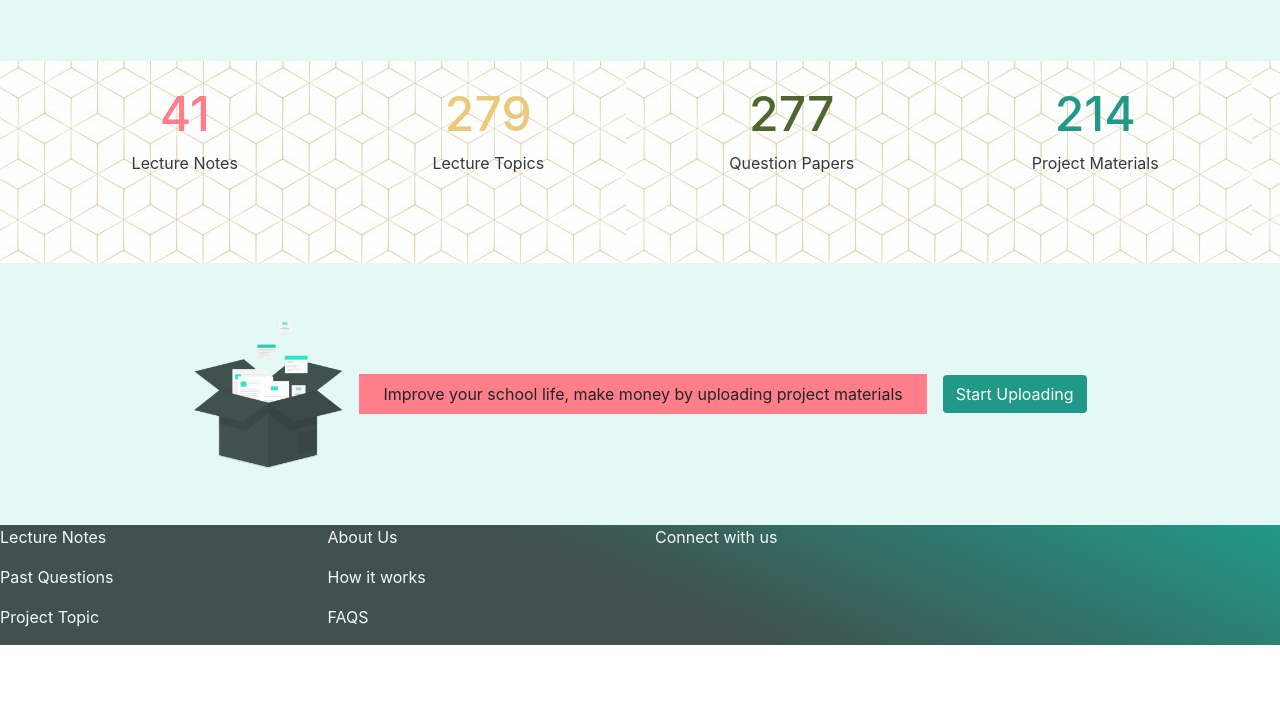
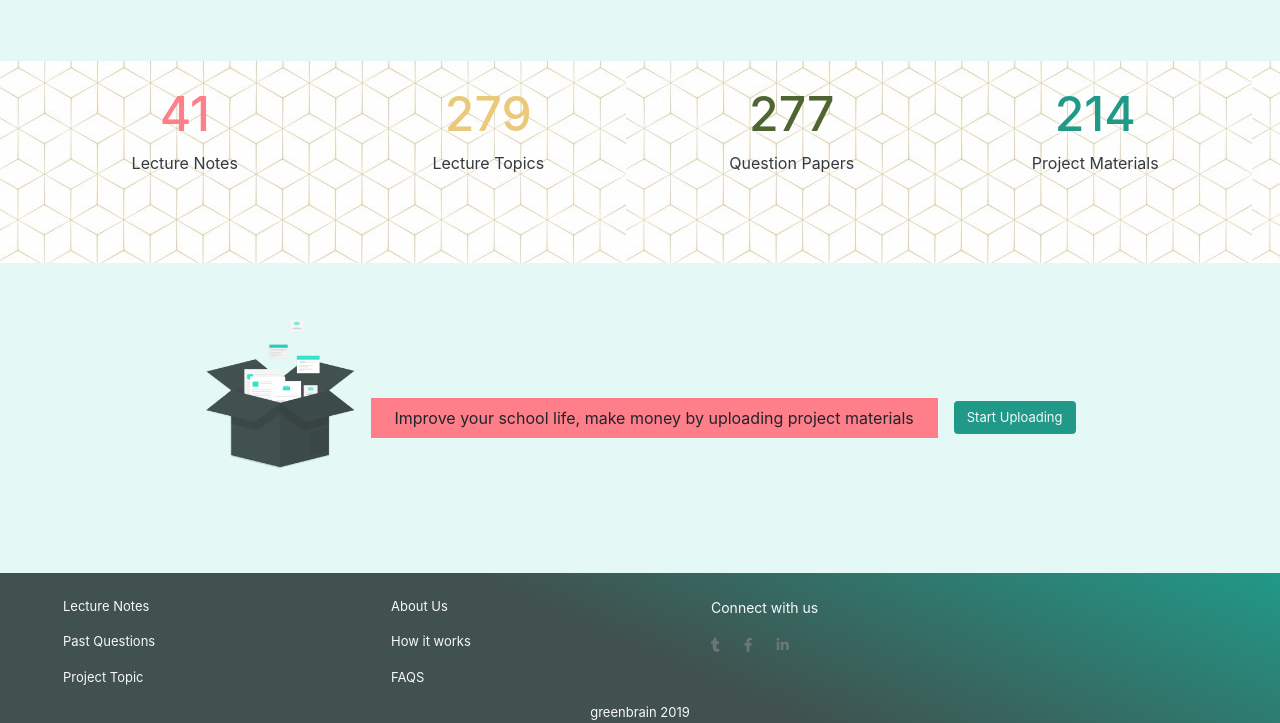
Before and after one commit to AnthoniaOkafor/greenbrain-clone, a plain HTML site: page index.html in a window 1280 px wide. Shown: the part 1149-1872 px from the top of the page. Before the commit the page ends 1794 px from the top, so only its background shows below. Drawn offline with nearby package versions, Linux system fonts and the light colour scheme.

Commit message:
completed index page

```diff
--- a/css/styles.css
+++ b/css/styles.css
@@ -54,7 +54,8 @@
 }
 
 .btn-green {
-    background-color: #219988
+    background-color: #219988;
+    font-size: 13px;
 }
 
 .text-div {
@@ -64,11 +65,16 @@
 
 .footer {
 background: linear-gradient(24deg,#40514e,#40514e 50%,#219988);
+/*padding: 40px 10px 10px 85px;*/
+font-size: 13px;
 }
 
-/*
-@media (min-width: 740px) {
-    .text-div {
-        width: 30 !important   }
+.bigger {
+    font-size: 14px;
 }
-*/
+
+
+@media (max-width: 740px) {
+    .small-header {
+        font-size: 18px;   }
+}
--- a/index.html
+++ b/index.html
@@ -46,9 +46,9 @@
         </div>
 
         <div class="container-fluid bluish pb-5">
-          <div class="row row-content d-flex justify-content-center">
+          <div class="row row-content justify-content-center">
             <div class="col-12 text-center">
-              <h4 class="my-5">Be more productive while in school..</h4>
+              <h4 class="my-5 small-header">Be more productive while in school..</h4>
             </div>
 
             <div class="col-md-5 col-sm-12 m-3">
@@ -94,7 +94,7 @@
                 </a>
               </div>
 
-              <div class="col-lg-3 col-md-3 col-sm-12">
+              <div class="col-lg-3 col-md-3 col-sm-12 mb-sm-5">
                 <a href="#" class="text-decoration-none">
                   <h1 class="gold">279</h1>
                   <p class="text-dark">Lecture Topics</p>
@@ -119,38 +119,53 @@
         </div>
 
         <div class="d-flex flex-row flex-wrap justify-content-center align-items-center upload p-5">
-            <div class="p-2 img-div" >
+            <div class="p-2 mb-sm-5 img-div" >
             <img src="/images/collection_box.png" width="150" height="150">
             </div>
-            <div class="py-2 px-4 mx-2 text-div flex-shrink-4">Improve your school life, make money by uploading project materials</div>
-            <div class="p-2 btn-div "><button type="button" class="btn btn-green text-light">Start Uploading</button></div>
+            <div class="py-2 px-4 mx-2 text-div w-md-30">Improve your school life, make money by uploading project materials</div>
+            <div class="p-2 btn-div"><button type="button" class="btn btn-green text-light">Start Uploading</button></div>
 
         </div>
 
         <div class="footer text-light">
-          <div class="row">
-            <div class="col-3">
-              <p>Lecture Notes</p>
-              <p>Past Questions</p>
-              <p>Project Topic</p>
-            </div>
+          <div class="container-fluid">
 
-            <div class="col-3">
-                <p>About Us</p>
-                <p>How it works</p>
-                <p>FAQS</p>
-            </div>
+              <div class="row pt-4">
+                  <div class="col-3 ml-5 mr-3 mr-sm-0">
+                    <p><a href="#" class="text-decoration-none text-light">Lecture Notes</a></p>
+                    <p><a href="#" class="text-decoration-none text-light">Past Questions</a></p>
+                    <p><a href="#" class="text-decoration-none text-light">Project Topic</a></p>
+                  </div>
 
-            <div class="col-3">
-                <p>Connect with us</p>
+                  <div class="col-3 ml-5 ml-sm-2 ">
+                      <p><a href="#" class="text-decoration-none text-light">About Us</a></p>
+                      <p><a href="#" class="text-decoration-none text-light"> How it works</a></p>
+                      <p><a href="#" class="text-decoration-none text-light"> FAQS</a></p>
+                  </div>
+
+                  <div class="col-12 col-sm-2 bigger">
+                      <p>Connect with us</p>
+                      <div class="d-flex flex-row justify-content-start">
+                        <div class="pr-4">
+                         <a href="#" class="text-decoration-none"><i class="fab fa-tumblr text-muted"></i></a>
+                        </div>
+                        <div class="pr-4">
+                          <a href="#" class="text-decoration-none"><i class="fab fa-facebook-f text-muted"></i></a>
+                        </div>
+                        <div>
+                          <a href="#" class="text-decoration-none"><i class="fab fa-linkedin-in text-muted"></i></a>
+                       </div>
+                  </div>
+              </div>
+
+              <div class="col-12 col-sm-12 text-center">greenbrain 2019</div>
+
 
               </div>
 
+
           </div>
-
         </div>
-
-
 
 
         <script src="https://code.jquery.com/jquery-3.3.1.slim.min.js" integrity="sha384-q8i/X+965DzO0rT7abK41JStQIAqVgRVzpbzo5smXKp4YfRvH+8abtTE1Pi6jizo" crossorigin="anonymous"></script>
```
